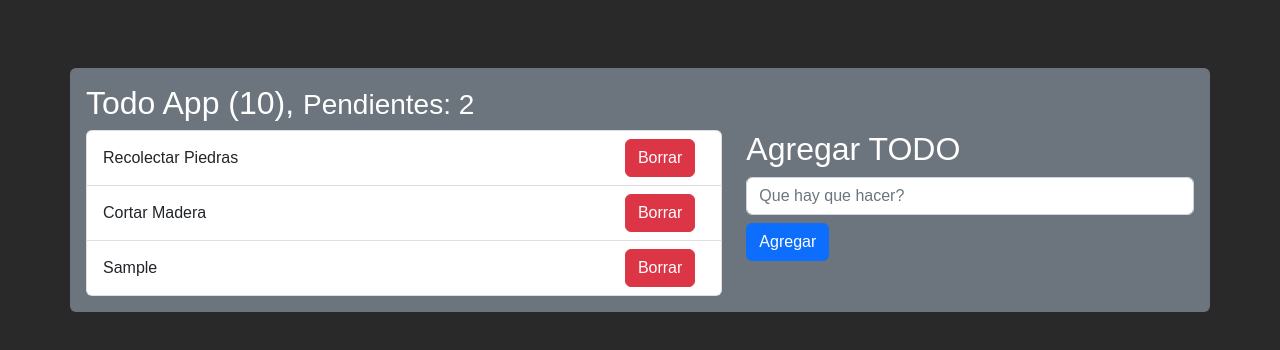
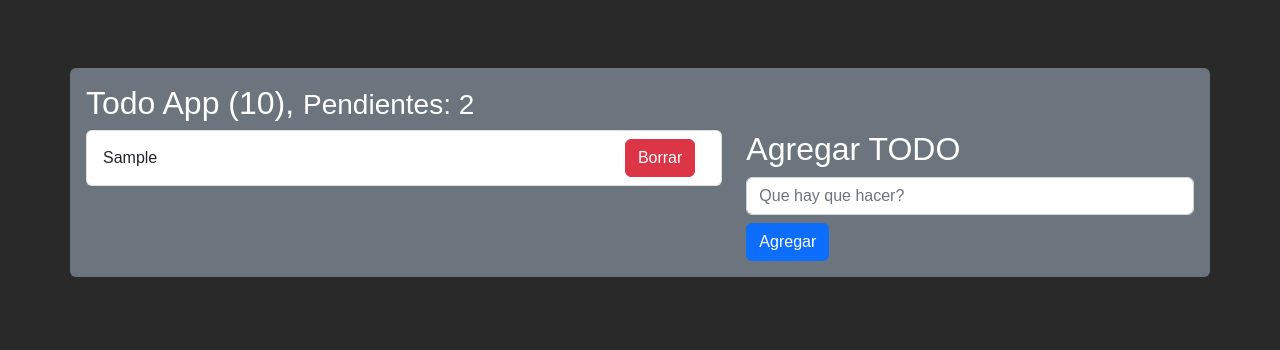
Before and after one commit to SebaGNH/Hooks-Generales-React, a React (Vite) app: page / in a window 1280 px wide. Both pictures are taken after typing "Sample" into the empty fields and a click on the button "Agregar". Shown: the top 350 px of the page. Built offline with nearby package versions, Linux system fonts and the light colour scheme.

Commit message:
se agregó función toggle para tachar tareas

```diff
--- a/src/08_useReducer/TodoApp.jsx
+++ b/src/08_useReducer/TodoApp.jsx
@@ -1,9 +1,9 @@
-import { useReducer } from "react"
+import {useEffect, useReducer } from "react"
 import { todoReducer } from "./TodoReducer";
 import {TodoList,TodoAdd} from './'
 
 const initialState = [
-  {
+/*   {
     id: Math.random().toString(36).substring(2),
     description: 'Recolectar Piedras',
     done: false
@@ -12,13 +12,26 @@ const initialState = [
     id: Math.random().toString(36).substring(2),
     description: 'Cortar Madera',
     done: false
-  }
+  } */
 ]
 
 
+//Inicializa el local storage
+const initStorage = () =>{
+  //Si es nulo regresa un arreglo vacío " || [] "
+  return JSON.parse(localStorage.getItem('TareasEstados')) || [];
+}
+
 const TodoApp = () => {
 
-  const [estados, dispatch] = useReducer(todoReducer, initialState);
+  const [estados, dispatch] = useReducer(todoReducer, initialState,initStorage);
+
+  //LocalStorage almacenamiento de estados
+  useEffect( ()=> {
+    localStorage.setItem('TareasEstados',JSON.stringify(estados) )
+  },[estados]);
+
+
 
   const onNewTodo = (todo) => {
     //console.log({todo})
@@ -30,6 +43,26 @@ const TodoApp = () => {
     dispatch(action);
   }
 
+  const onDeleteTodo = (id) => {
+    //console.log(id)
+    //Usamos el dispatch sin crear la constante con el action
+    dispatch({
+      type: 'Remove Todo',
+      payload: id
+    })
+  }
+
+
+  const onToggleTodo = (id) =>{
+    //console.log("Toggle",id)
+
+    const action = {
+      type: 'Toggle Todo',
+      payload: id
+    }
+
+    dispatch(action);
+  }
 
   return (
     <>
@@ -40,6 +73,8 @@ const TodoApp = () => {
     <div className="col-md-7">
       <TodoList
         estados={estados}
+        onDeleteTodo={onDeleteTodo}
+        onToggleTodo={onToggleTodo}
       />
     </div>
 
--- a/src/08_useReducer/TodoItem.jsx
+++ b/src/08_useReducer/TodoItem.jsx
@@ -1,10 +1,16 @@
 import React from 'react'
 
-const TodoItem = ({estado}) => {
+const TodoItem = ({estado,onDeleteTodo,onToggleTodo}) => {
   return (
     <li className="list-group-item d-flex justify-content-between">
-      <span className="align-self-center">{estado.description}</span>
-      <button className="btn btn-danger">Borrar</button>
+      <span
+        className={`align-self-center ${(estado.done)?'text-decoration-line-through': ''}`}
+        onClick={()=> onToggleTodo(estado.id)}
+        >{estado.description}</span>
+      <button
+        className="btn btn-danger"
+        onClick={()=>onDeleteTodo(estado.id)}
+        >Borrar</button>
     </li>
   )
 }
--- a/src/08_useReducer/TodoList.jsx
+++ b/src/08_useReducer/TodoList.jsx
@@ -1,7 +1,7 @@
 import React from 'react'
 import {TodoItem} from './'
 
-const TodoList = ({estados = []}) => {
+const TodoList = ({estados = [],onDeleteTodo,onToggleTodo}) => {
   return (
     <>
         <ul className="list-group">
@@ -10,6 +10,8 @@ const TodoList = ({estados = []}) => {
               <TodoItem
                 key={estado.id}
                 estado={estado}
+                onDeleteTodo={onDeleteTodo}
+                onToggleTodo={onToggleTodo}
               />
             ))
           }
--- a/src/08_useReducer/todoReducer.js
+++ b/src/08_useReducer/todoReducer.js
@@ -1,7 +1,22 @@
 export const todoReducer = (initialState = [],action) => {
   switch (action.type) {
     case 'Add Todo':
-      return [...initialState, action.payload]
+      return [...initialState, action.payload];
+
+    case 'Remove Todo':
+      //Filter devuelve un nuevo arreglo, no lo muta como el push
+      return initialState.filter(todo => todo.id !== action.payload)
+
+    case 'Toggle Todo':
+      return initialState.map( todo => {
+        if (todo.id === action.payload) {
+          return {
+            ...todo,
+            done: !todo.done
+          }
+        }
+        return todo;
+      })
 
     default: return initialState;
 
```
